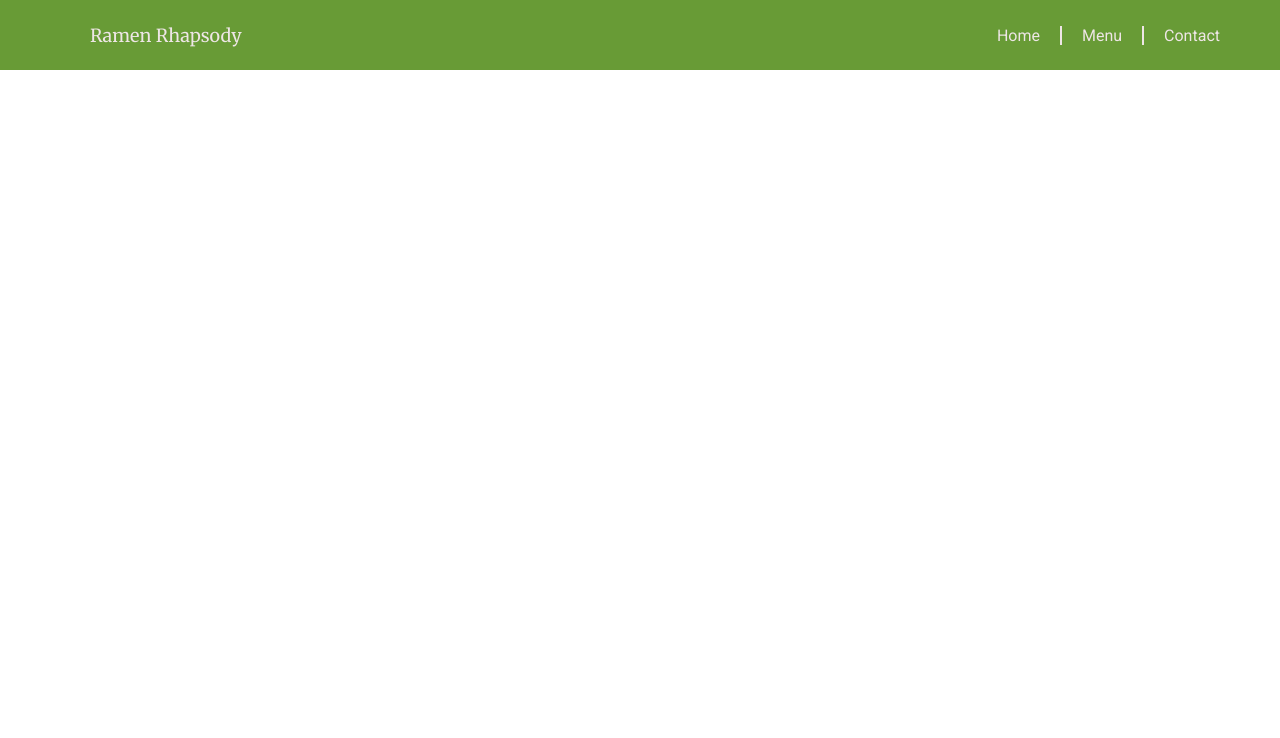
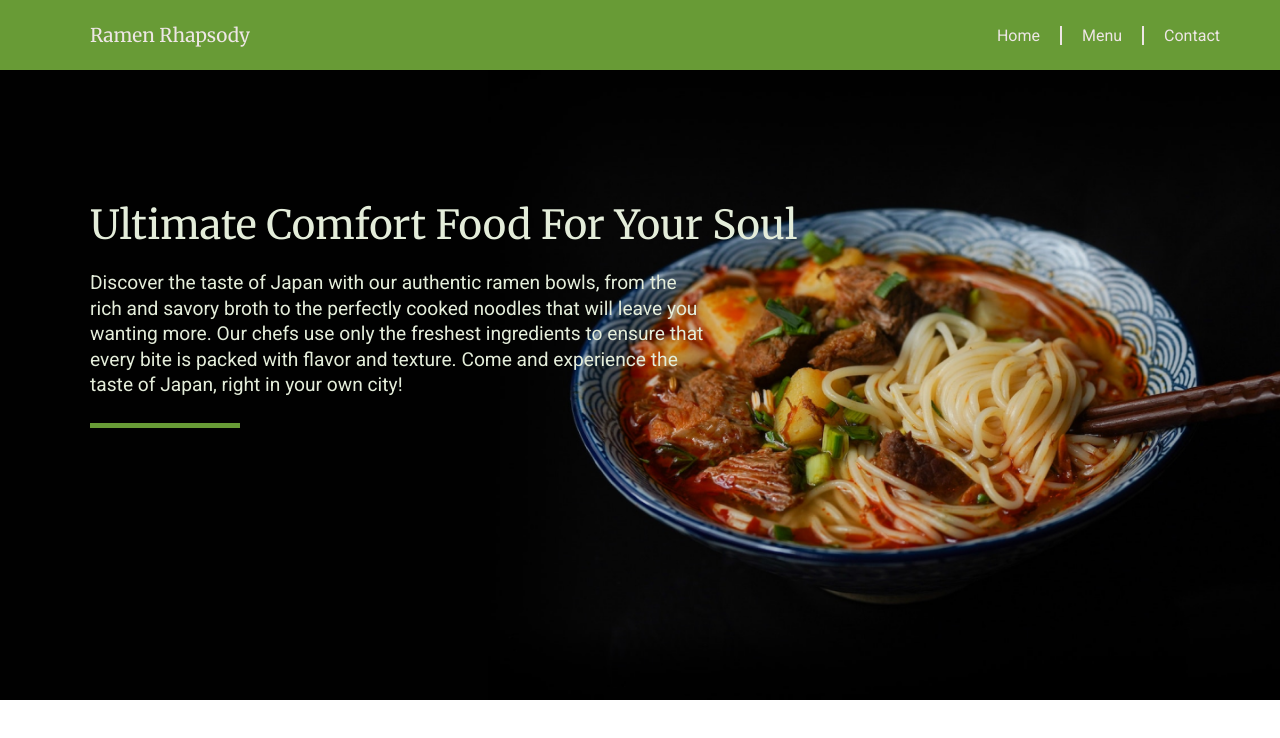
Before and after one commit to john0ground/Restaurant-page-TOP, a website built with webpack: page dist/index.html in a window 1280 px wide. Built offline with nearby package versions, Linux system fonts and the light colour scheme.

Commit message:
setup hero section

```diff
--- a/dist/index.html
+++ b/dist/index.html
@@ -18,7 +18,15 @@
             <p>Contact</p>
         </nav>
     </header>
-    <div id="content"></div>
+
+    <div id="content">
+        <section class="hero">
+            <img src="../images/main-background.png" alt="spicy-beef-ramen-background" class="hero-background">
+            <h1 class="headline">Ultimate Comfort Food For Your Soul</h1>
+            <p class="sub-headline">Discover the taste of Japan with our authentic ramen bowls, from the rich and savory broth to the perfectly cooked noodles that will leave you wanting more. Our chefs use only the freshest ingredients to ensure that every bite is packed with flavor and texture. Come and experience the taste of Japan, right in your own city!</p>
+            <div class="line-styling"></div>
+        </section>
+    </div>
 
     <script src="main.js"></script>
 </body>
--- a/dist/style.css
+++ b/dist/style.css
@@ -15,6 +15,7 @@
 
 body {
     font-family: 'Roboto', sans-serif;
+    color: var(--font-dark);
 }
 
 header {
@@ -25,11 +26,15 @@ header {
     justify-content: space-between;
     align-items: center;
     padding: 0 60px 0 90px;
+    position: fixed;
+    top: 0;
+    left: 0;
+    z-index: 1;
 }
 
 .logo {
     font-family: 'Merriweather', sans-serif;
-    font-size: 18px;
+    font-size: 19px;
     color: rgb(238, 230, 230);
 }
 
@@ -52,3 +57,52 @@ nav p:hover {
     background: rgba(255, 255, 255, 0.3);
     cursor: pointer;
 }
+
+.hero {
+    color: var(--font-light);
+    position: relative;
+    height: 700px;
+    padding-top: 200px;
+}
+
+.hero-background {
+    position: absolute;
+    z-index: -1;
+    top: 0;
+    width: 100%;
+    background-size: cover;
+    height: 100%;
+}
+
+.headline {
+    font-family: 'Merriweather', serif;
+    font-size: 2.5rem;
+    font-weight: lighter;
+}
+
+.headline,
+.sub-headline,
+.hero .line-styling {
+    margin-left: 90px;
+}
+
+.sub-headline {
+    font-size: 1.2rem;
+    max-width: 620px;
+    margin-top: 20px;
+    line-height: 1.6rem;
+}
+
+.line-styling {
+    width: 150px;
+    height: 5px;
+    background: var(--primary-color);
+    margin-top: 25px;
+}
+
+
+/* cursor => pointer */
+
+.logo:hover {
+    cursor: pointer;
+}
```
